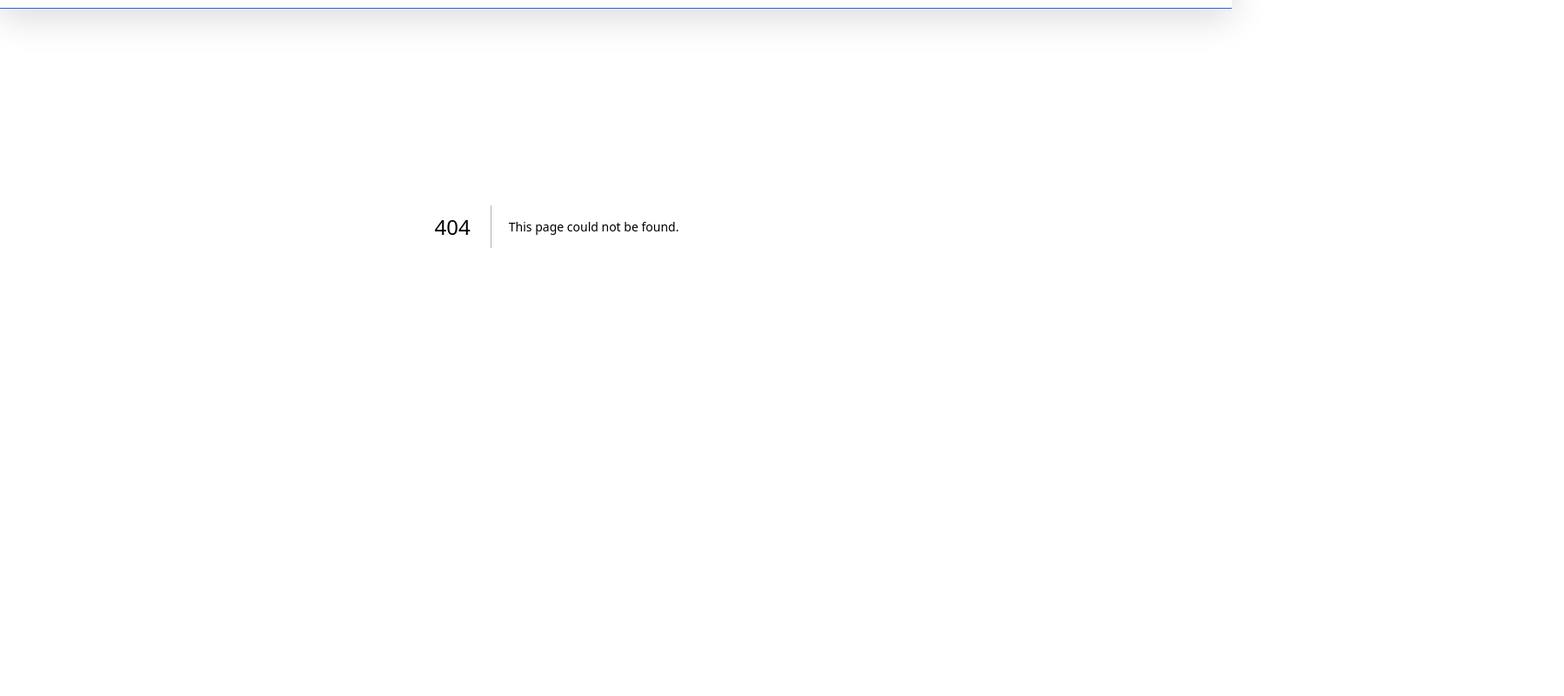
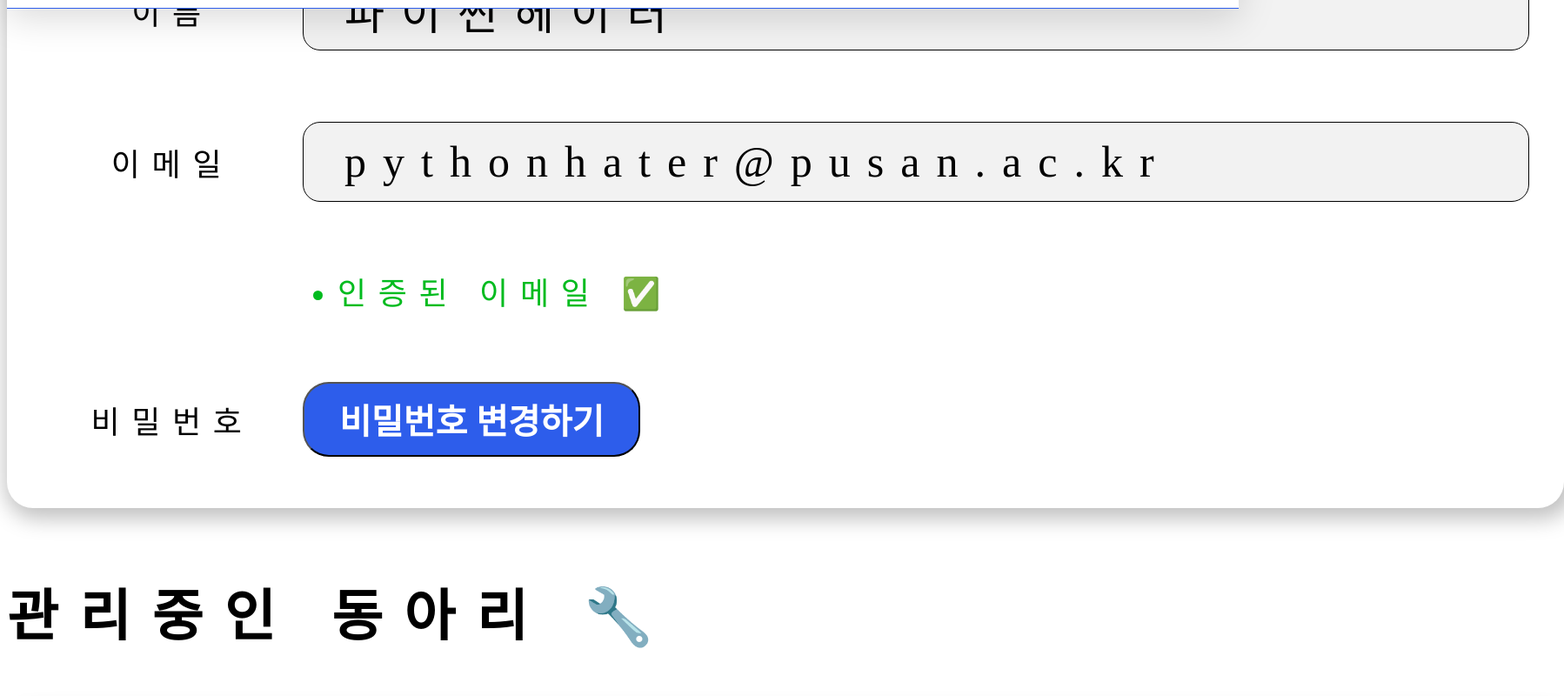
Before and after one commit to ggomabbang/dongarimart, a Next.js app: page /my in a window 1280 px wide. Before the commit this address had no page. Shown: the part 140-940 px from the top of the page at 87% size, 1798 px wide, since content can reach past the window. Before the commit the page ends 800 px from the top, so only its background shows below. Built offline with nearby package versions, Linux system fonts and the light colour scheme.

Commit message:
My, Notice added
+ created the My page and Notice page.
+ some css fix

```diff
--- a/app/find/DongariInList.js
+++ b/app/find/DongariInList.js
@@ -3,7 +3,7 @@
 import Styles from './DongariInList.module.css';
 import { useState } from 'react';
 
-export default function DongariInList({a, i}) {
+export default function DongariInList({name, i}) {
   const [foldStyle, setFold] = useState('none');
 
   const folder = () => {
@@ -22,7 +22,7 @@ export default function DongariInList({a, i}) {
     <div className={Styles.Div_Fold} id={"div"+i}>
       <div className={Styles.Top}>
         <div className={Styles.Left}>
-          <h4 className={Styles.Title}>{a}</h4>
+          <h4 className={Styles.Title}>{name}</h4>
           <div className={Styles.TagBox}>
             <h4 className={Styles.Tag}>태그</h4>
             <h4 className={Styles.Tag}>태그2</h4>
--- a/app/find/page.js
+++ b/app/find/page.js
@@ -25,7 +25,7 @@ export default function Home() {
         {
         Groups.map((a,i)=>{
           return(
-            <DongariInList a={a} i={i} key={i}/>
+            <DongariInList name={a} i={i} key={i}/>
           );
         })
         }
--- a/app/globals.css
+++ b/app/globals.css
@@ -2,6 +2,7 @@
 
 body {
   padding-top: 125px;
+  padding-bottom: 125px;
   display: flex;
   justify-content: center;
   margin: auto;
--- a/app/layout.js
+++ b/app/layout.js
@@ -31,6 +31,11 @@ export default function RootLayout({ children }) {
                     CONTACT
                   </button>
                 </Link>
+                <Link href={'/my'}>
+                  <button className={Styles.NavBtn}>
+                    MY
+                  </button>
+                </Link>
               </div>
             </div>
             {children}
--- /dev/null
+++ b/app/my/my.module.css
@@ -0,0 +1,142 @@
+.Content {
+  margin-top: 50px;
+  margin-bottom: 50px;
+  display: flex;
+  width: 1790px;
+  flex-direction: column;
+  justify-content: center;
+  align-items: center;
+  gap: 30px;
+}
+
+.InputPanel {
+  display: flex;
+  padding: 40px;
+  flex-direction: column;
+  align-items: flex-end;
+  gap: 50px;
+  align-self: stretch;
+
+  border-radius: 30px;
+  background: #FFF;
+  box-shadow: 5px 5px 25px 7px rgba(0, 0, 0, 0.25);
+}
+
+.HorizonBox {
+  display: flex;
+  align-items: center;
+  align-self: stretch;
+}
+
+.Left {
+  display: flex;
+  width: 300px;
+  justify-content: center;
+  align-items: center;
+  gap: 10px;
+
+  color: #000;
+  text-align: center;
+  font-family: Noto Sans KR;
+  font-size: 36px;
+  font-style: normal;
+  font-weight: 500;
+  line-height: normal;
+  letter-spacing: 13.68px;
+}
+
+.Right {
+  display: flex;
+  align-items: center;
+  gap: 50px;
+  flex: 1 0 0;
+}
+
+.Right input {
+  display: flex;
+  padding: 16px 47px;
+  align-items: center;
+  gap: 10px;
+  flex: 1 0 0;
+
+  border-radius: 20px;
+  border: 1px solid #000;
+  background: rgba(0, 0, 0, 0.05);
+
+  color: #000;
+  font-family: Noto Sans KR;
+  font-size: 50px;
+  font-style: normal;
+  font-weight: 500;
+  line-height: normal;
+  letter-spacing: 19px;
+}
+
+.Right ul {
+  margin: 0px;
+}
+
+.Right li {
+  margin: 0px;
+  list-style-type: disc;
+  color: #00BB1E;
+  font-family: Noto Sans KR;
+  font-size: 36px;
+  font-style: normal;
+  font-weight: 350;
+  line-height: normal;
+  letter-spacing: 13.68px;
+}
+
+.BlueButton {
+  display: flex;
+  padding: 12px 40px;
+  justify-content: center;
+  align-items: center;
+  gap: 10px;
+
+  border-radius: 30px;
+  background: #2D5DEB;
+
+  color: #FFF;
+  text-align: center;
+  font-family: Noto Sans KR;
+  font-size: 40px;
+  font-style: normal;
+  font-weight: 700;
+  line-height: normal;
+}
+
+.DongariPanel {
+  display: flex;
+  flex-direction: column;
+  justify-content: center;
+  align-items: center;
+  gap: 30px;
+  align-self: stretch;
+}
+
+.Top {
+  display: flex;
+  align-items: center;
+  gap: 1018px;
+  align-self: stretch;
+}
+
+.Title {
+  color: #000;
+  font-family: Noto Sans KR;
+  font-size: 64px;
+  font-style: normal;
+  font-weight: 900;
+  line-height: normal;
+  letter-spacing: 24.32px;
+}
+
+.ButtonSpace {
+  display: flex;
+  justify-content: flex-end;
+  align-items: center;
+  gap: 1018px;
+  align-self: stretch;
+}
--- /dev/null
+++ b/app/my/page.js
@@ -0,0 +1,69 @@
+import DongariInList from '../find/DongariInList';
+import Styles from './my.module.css';
+
+export default function My() {
+  return (
+    <div className={Styles.Content}>
+      <div className={Styles.InputPanel}>
+
+        <div className={Styles.HorizonBox}>
+          <p className={Styles.Left}>이름</p>
+          <div className={Styles.Right}>
+            <input
+            value={'파이썬헤이러'}
+            className={Styles.InputBox}
+            readOnly
+            id='name_box'
+            />
+          </div>
+        </div>
+
+        <div className={Styles.HorizonBox}>
+          <p className={Styles.Left}>이메일</p>
+          <div className={Styles.Right}>
+            <input
+            value={'pythonhater@pusan.ac.kr'}
+            className={Styles.InputBox}
+            readOnly
+            id='name_box'
+            />
+          </div>
+        </div>
+
+        <div className={Styles.HorizonBox}>
+          <p className={Styles.Left}></p>
+          <div className={Styles.Right}>
+            <ul>
+              <li id={'email_check'}>인증된 이메일 ✅</li>
+            </ul>
+          </div>
+        </div>
+
+        <div className={Styles.HorizonBox}>
+          <p className={Styles.Left}>비밀번호</p>
+          <div className={Styles.Right}>
+            <button className={Styles.BlueButton}>비밀번호 변경하기</button>
+          </div>
+        </div>
+
+      </div>
+
+      <div className={Styles.DongariPanel}>
+        <div className={Styles.Top}>
+          <h1 className={Styles.Title}>관리중인 동아리 🔧</h1>
+        </div>
+        <DongariInList name={'동아리 명'} i={1}/>
+        <div className={Styles.ButtonSpace}>
+          <button className={Styles.BlueButton}>관리하기</button>
+        </div>
+      </div>
+
+      <div className={Styles.DongariPanel}>
+        <div className={Styles.Top}>
+          <h1 className={Styles.Title}>소속된 동아리 📌</h1>
+        </div>
+        <DongariInList name={'동아리 A'} i={2}/>
+      </div>
+    </div>
+  )
+}
--- /dev/null
+++ b/app/notice/notice.module.css
@@ -0,0 +1,52 @@
+.NoticeBox {
+  display: flex;
+  flex-direction: column;
+  align-items: flex-start;
+  gap: 25px;
+  align-self: stretch;
+}
+
+.Top {
+  display: flex;
+  justify-content: space-between;
+  align-items: center;
+  align-self: stretch;
+}
+
+.Title {
+  color: #000;
+  font-family: Noto Sans KR;
+  font-size: 64px;
+  font-style: normal;
+  font-weight: 900;
+  line-height: normal;
+  letter-spacing: 24.32px;
+}
+
+.MoreButton {
+  display: flex;
+  padding: 7px 52px;
+  align-items: flex-start;
+  gap: 10px;
+
+  border-radius: 30px;
+  background: #FFF;
+  box-shadow: 5px 5px 25px 7px rgba(0, 0, 0, 0.13);
+
+  color: #000;
+  text-align: center;
+  font-family: Noto Sans KR;
+  font-size: 40px;
+  font-style: normal;
+  font-weight: 400;
+  line-height: normal;
+  letter-spacing: 15.2px;
+}
+
+.Articles {
+  display: flex;
+  flex-direction: column;
+  align-items: center;
+  gap: 25px;
+  align-self: stretch;
+}
--- a/app/notice.js
+++ b/app/notice/page.js
@@ -1,5 +1,6 @@
 import Article from './article';
 import Styles from './notice.module.css';
+import Link from "next/link";
 
 export default function notice() {
     let Data = [
@@ -21,7 +22,9 @@ export default function notice() {
         <div className={Styles.NoticeBox}>
             <div className={Styles.Top}>
                 <h1 className={Styles.Title}>공지사항 📢</h1>
-                <button className={Styles.MoreButton}>+ 더보기</button>
+                <Link href={'/notice'}>
+                    <button className={Styles.MoreButton}>+ 더보기</button>
+                </Link>
             </div>
             <div className={Styles.Articles}>
                 {
--- a/app/page.js
+++ b/app/page.js
@@ -2,7 +2,7 @@ import './globals.css'
 import Link from "next/link"
 
 import AD_Banner from './AD_Banner';
-import Notice from './notice';
+import Notice from './notice/page';
 
 export default function Home() {
   return (
```
Also changed, not shown: app/notice.module.css (deleted, +0 -52 lines), app/notice/article.js (renamed from app/article.js), app/notice/article.module.css (renamed from app/article.module.css).
